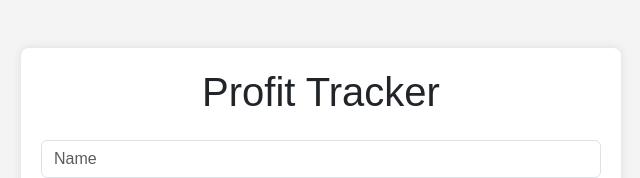
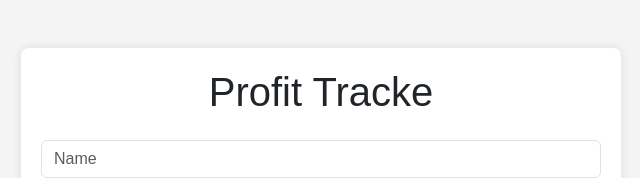
Before and after one commit to viiey/profittracker, a plain HTML site: page index.html in a window 1280 px wide. Shown: the top 178 px of the page, without its empty margins (319-959 px from the left). Drawn offline with nearby package versions, Linux system fonts and the light colour scheme; a script that the page names is missing.

Commit message:
Update index.html

```diff
--- a/index.html
+++ b/index.html
@@ -10,7 +10,7 @@
 </head>
 <body>
     <div class="container mt-5 mb-5">
-        <h1 class="text-center mb-4">Profit Tracker</h1>
+        <h1 class="text-center mb-4">Profit Tracke</h1>
         <form id="profitForm" class="mb-4">
             <div class="mb-3">
                 <input type="text" id="name" class="form-control" placeholder="Name" required>
```
